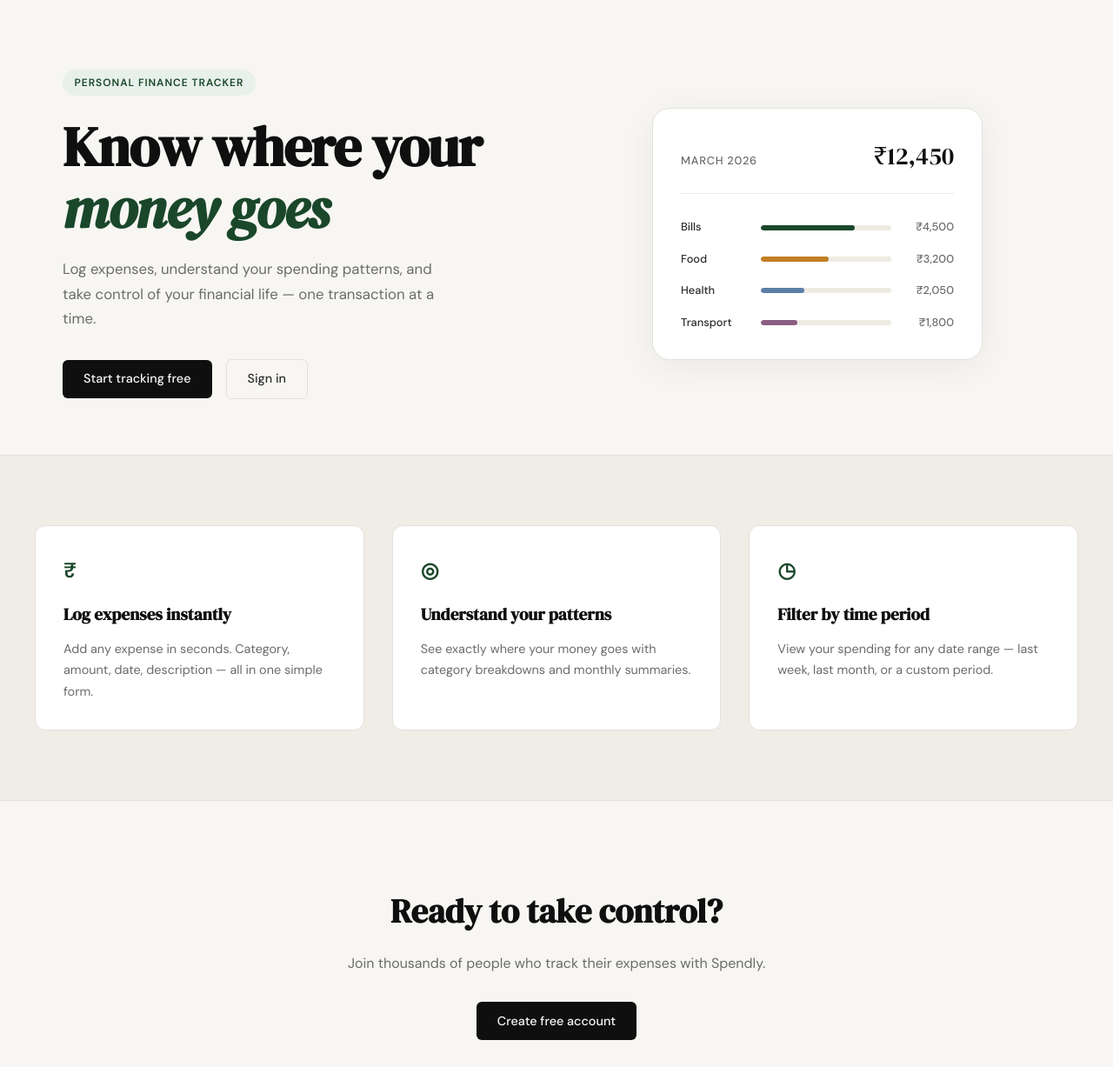
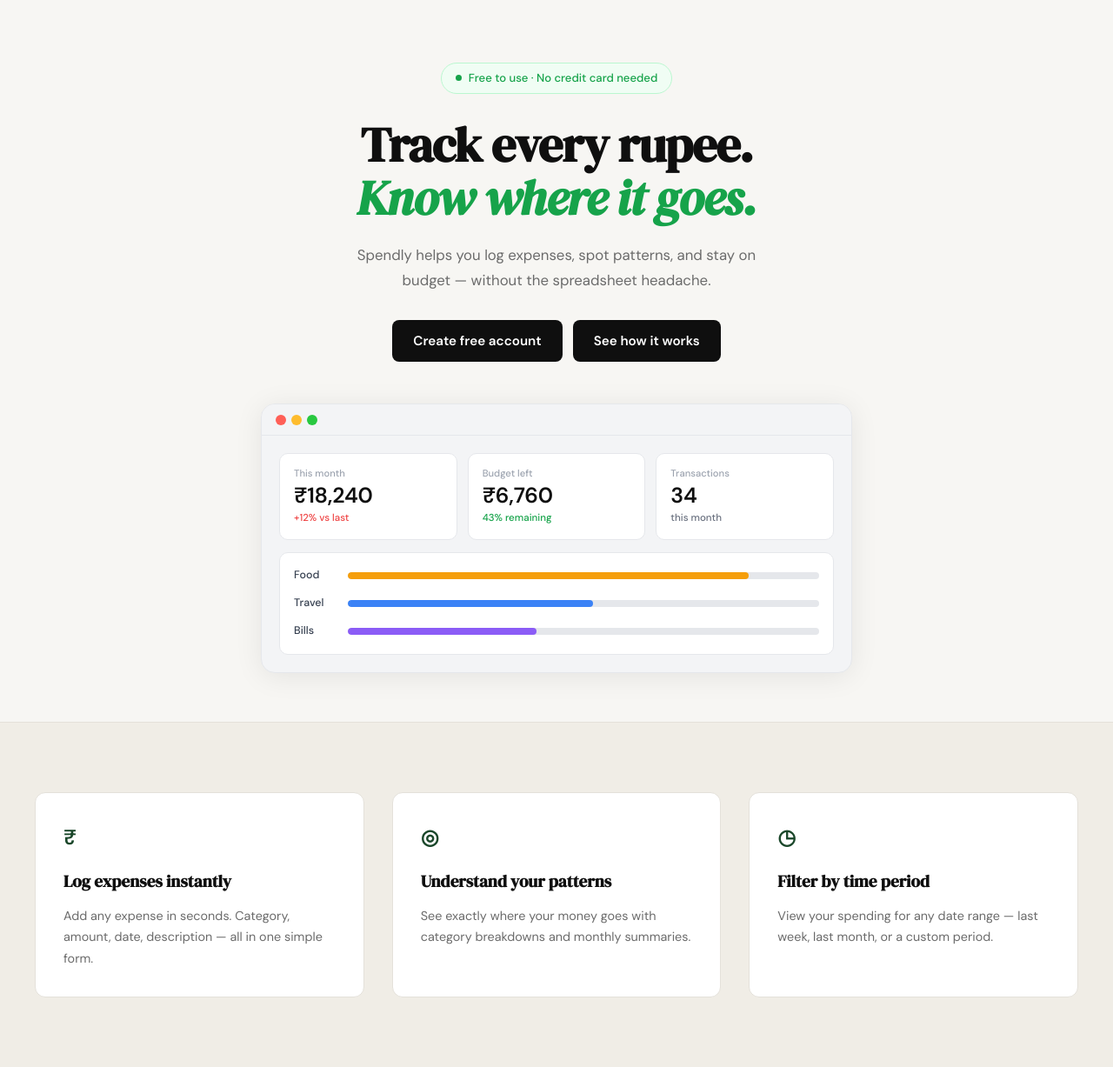
Before and after one commit to harsh-ai-data/spendly, a Flask app: page / in a window 1280 px wide. Shown: the part 61-1288 px from the top of the page at 87% size. Run offline with Flask 3, Linux system fonts and the light colour scheme.

Commit message:
redesig landing page

```diff
--- /dev/null
+++ b/expense-tracker/static/css/landing.css
@@ -0,0 +1,218 @@
+/* ------------------------------------------------------------------ */
+/* Hero v2 — landing page only                                         */
+/* ------------------------------------------------------------------ */
+
+.lhero {
+    text-align: center;
+    padding: 4.5rem 2rem 3.5rem;
+    background: var(--paper);
+}
+
+/* Badge */
+.lhero-badge {
+    display: inline-flex;
+    align-items: center;
+    gap: 0.5rem;
+    background: #f0fdf4;
+    border: 1px solid #bbf7d0;
+    color: #16a34a;
+    font-size: 0.82rem;
+    font-weight: 500;
+    padding: 0.4rem 1rem;
+    border-radius: 999px;
+    margin-bottom: 1.75rem;
+}
+
+.lhero-badge-dot {
+    width: 7px;
+    height: 7px;
+    border-radius: 50%;
+    background: #16a34a;
+    flex-shrink: 0;
+}
+
+/* Title */
+.lhero-title {
+    font-family: var(--font-display);
+    font-size: clamp(2.25rem, 5vw, 3.5rem);
+    line-height: 1.1;
+    letter-spacing: -0.02em;
+    color: var(--ink);
+    margin: 0 auto 1.25rem;
+    max-width: 620px;
+}
+
+.lhero-title-green {
+    display: block;
+    font-style: italic;
+    color: #16a34a;
+}
+
+/* Subtitle */
+.lhero-subtitle {
+    font-size: 1.05rem;
+    color: var(--ink-muted);
+    line-height: 1.7;
+    max-width: 480px;
+    margin: 0 auto 2rem;
+}
+
+/* Buttons */
+.lhero-actions {
+    display: flex;
+    gap: 0.75rem;
+    justify-content: center;
+    flex-wrap: wrap;
+    margin-bottom: 3rem;
+}
+
+.lhero-btn {
+    display: inline-block;
+    background: var(--ink);
+    color: #fff;
+    padding: 0.75rem 1.5rem;
+    border-radius: 8px;
+    font-family: var(--font-body);
+    font-size: 0.95rem;
+    font-weight: 600;
+    text-decoration: none;
+    transition: background 0.2s;
+}
+
+.lhero-btn:hover { background: #2d2d2d; }
+
+/* ------------------------------------------------------------------ */
+/* Mock browser dashboard                                              */
+/* ------------------------------------------------------------------ */
+
+.lhero-mock {
+    max-width: 680px;
+    margin: 0 auto;
+}
+
+.mock-browser {
+    background: #f3f4f6;
+    border: 1px solid #e5e7eb;
+    border-radius: 16px;
+    overflow: hidden;
+    box-shadow: 0 4px 32px rgba(0, 0, 0, 0.08);
+}
+
+.mock-browser-chrome {
+    display: flex;
+    align-items: center;
+    gap: 6px;
+    padding: 0.7rem 1rem;
+    border-bottom: 1px solid #e5e7eb;
+    background: #f3f4f6;
+}
+
+.mock-dot {
+    width: 12px;
+    height: 12px;
+    border-radius: 50%;
+    flex-shrink: 0;
+}
+
+.mock-dot-red    { background: #ff5f57; }
+.mock-dot-yellow { background: #febc2e; }
+.mock-dot-green  { background: #28c840; }
+
+.mock-browser-body {
+    padding: 1.25rem;
+    display: flex;
+    flex-direction: column;
+    gap: 0.85rem;
+}
+
+/* Stat cards */
+.mock-stats-row {
+    display: grid;
+    grid-template-columns: repeat(3, 1fr);
+    gap: 0.75rem;
+}
+
+.mock-stat {
+    background: #fff;
+    border: 1px solid #e5e7eb;
+    border-radius: 10px;
+    padding: 0.9rem 1rem;
+    text-align: left;
+    display: flex;
+    flex-direction: column;
+    gap: 0.15rem;
+}
+
+.mock-stat-label {
+    font-size: 0.7rem;
+    color: #9ca3af;
+    font-weight: 500;
+}
+
+.mock-stat-value {
+    font-size: 1.55rem;
+    font-weight: 700;
+    color: var(--ink);
+    line-height: 1.15;
+    font-family: var(--font-body);
+    letter-spacing: -0.01em;
+}
+
+.mock-stat-sub {
+    font-size: 0.72rem;
+    color: #6b7280;
+    font-weight: 500;
+}
+
+.mock-stat-red   { color: #ef4444; }
+.mock-stat-green { color: #16a34a; }
+
+/* Bar chart */
+.mock-bars-v2 {
+    background: #fff;
+    border: 1px solid #e5e7eb;
+    border-radius: 10px;
+    padding: 1rem;
+    display: flex;
+    flex-direction: column;
+    gap: 0.75rem;
+}
+
+.mock-bar-v2-row {
+    display: grid;
+    grid-template-columns: 50px 1fr;
+    align-items: center;
+    gap: 0.75rem;
+}
+
+.mock-bar-v2-label {
+    font-size: 0.78rem;
+    font-weight: 500;
+    color: #374151;
+    text-align: left;
+}
+
+.mock-bar-v2-track {
+    height: 8px;
+    background: #e5e7eb;
+    border-radius: 999px;
+    overflow: hidden;
+}
+
+.mock-bar-v2 {
+    height: 100%;
+    border-radius: 999px;
+}
+
+.mock-bar-orange { background: #f59e0b; }
+.mock-bar-blue   { background: #3b82f6; }
+.mock-bar-purple { background: #8b5cf6; }
+
+/* ------------------------------------------------------------------ */
+/* Responsive                                                          */
+/* ------------------------------------------------------------------ */
+
+@media (max-width: 600px) {
+    .mock-stats-row { grid-template-columns: 1fr; }
+    .lhero { padding: 3rem 1.25rem 2.5rem; }
+}
--- a/expense-tracker/templates/landing.html
+++ b/expense-tracker/templates/landing.html
@@ -2,63 +2,83 @@
 
 {% block title %}Spendly — Track Every Rupee{% endblock %}
 
+{% block head %}
+<link rel="stylesheet" href="{{ url_for('static', filename='css/landing.css') }}">
+{% endblock %}
+
 {% block content %}
 
-<section class="hero">
-    <div class="hero-inner">
-        <div class="hero-badge">Personal Finance Tracker</div>
-        <h1 class="hero-title">
-            Know where your<br>
-            <em>money goes</em>
-        </h1>
-        <p class="hero-subtitle">
-            Log expenses, understand your spending patterns,
-            and take control of your financial life —
-            one transaction at a time.
-        </p>
-        <div class="hero-actions">
-            <a href="{{ url_for('register') }}" class="btn-primary">Start tracking free</a>
-            <a href="{{ url_for('login') }}" class="btn-ghost">Sign in</a>
-        </div>
+<section class="lhero">
+
+    <div class="lhero-badge">
+        <span class="lhero-badge-dot"></span>
+        Free to use · No credit card needed
     </div>
-    <div class="hero-visual">
-        <div class="mock-card">
-            <div class="mock-card-header">
-                <span class="mock-label">March 2026</span>
-                <span class="mock-total">₹12,450</span>
+
+    <h1 class="lhero-title">
+        Track every rupee.<br>
+        <em class="lhero-title-green">Know where it goes.</em>
+    </h1>
+
+    <p class="lhero-subtitle">
+        Spendly helps you log expenses, spot patterns, and stay
+        on budget — without the spreadsheet headache.
+    </p>
+
+    <div class="lhero-actions">
+        <a href="{{ url_for('register') }}" class="lhero-btn">Create free account</a>
+        <a href="#" class="lhero-btn">See how it works</a>
+    </div>
+
+    <div class="lhero-mock">
+        <div class="mock-browser">
+            <div class="mock-browser-chrome">
+                <span class="mock-dot mock-dot-red"></span>
+                <span class="mock-dot mock-dot-yellow"></span>
+                <span class="mock-dot mock-dot-green"></span>
             </div>
-            <div class="mock-bars">
-                <div class="mock-bar-row">
-                    <span class="mock-cat">Bills</span>
-                    <div class="mock-bar-track">
-                        <div class="mock-bar" style="width: 72%"></div>
+            <div class="mock-browser-body">
+                <div class="mock-stats-row">
+                    <div class="mock-stat">
+                        <span class="mock-stat-label">This month</span>
+                        <span class="mock-stat-value">₹18,240</span>
+                        <span class="mock-stat-sub mock-stat-red">+12% vs last</span>
                     </div>
-                    <span class="mock-amt">₹4,500</span>
+                    <div class="mock-stat">
+                        <span class="mock-stat-label">Budget left</span>
+                        <span class="mock-stat-value">₹6,760</span>
+                        <span class="mock-stat-sub mock-stat-green">43% remaining</span>
+                    </div>
+                    <div class="mock-stat">
+                        <span class="mock-stat-label">Transactions</span>
+                        <span class="mock-stat-value">34</span>
+                        <span class="mock-stat-sub">this month</span>
+                    </div>
                 </div>
-                <div class="mock-bar-row">
-                    <span class="mock-cat">Food</span>
-                    <div class="mock-bar-track">
-                        <div class="mock-bar mock-bar-2" style="width: 52%"></div>
+                <div class="mock-bars-v2">
+                    <div class="mock-bar-v2-row">
+                        <span class="mock-bar-v2-label">Food</span>
+                        <div class="mock-bar-v2-track">
+                            <div class="mock-bar-v2 mock-bar-orange" style="width: 85%"></div>
+                        </div>
                     </div>
-                    <span class="mock-amt">₹3,200</span>
-                </div>
-                <div class="mock-bar-row">
-                    <span class="mock-cat">Health</span>
-                    <div class="mock-bar-track">
-                        <div class="mock-bar mock-bar-3" style="width: 33%"></div>
+                    <div class="mock-bar-v2-row">
+                        <span class="mock-bar-v2-label">Travel</span>
+                        <div class="mock-bar-v2-track">
+                            <div class="mock-bar-v2 mock-bar-blue" style="width: 52%"></div>
+                        </div>
                     </div>
-                    <span class="mock-amt">₹2,050</span>
-                </div>
-                <div class="mock-bar-row">
-                    <span class="mock-cat">Transport</span>
-                    <div class="mock-bar-track">
-                        <div class="mock-bar mock-bar-4" style="width: 28%"></div>
+                    <div class="mock-bar-v2-row">
+                        <span class="mock-bar-v2-label">Bills</span>
+                        <div class="mock-bar-v2-track">
+                            <div class="mock-bar-v2 mock-bar-purple" style="width: 40%"></div>
+                        </div>
                     </div>
-                    <span class="mock-amt">₹1,800</span>
                 </div>
             </div>
         </div>
     </div>
+
 </section>
 
 <section class="features">
```
